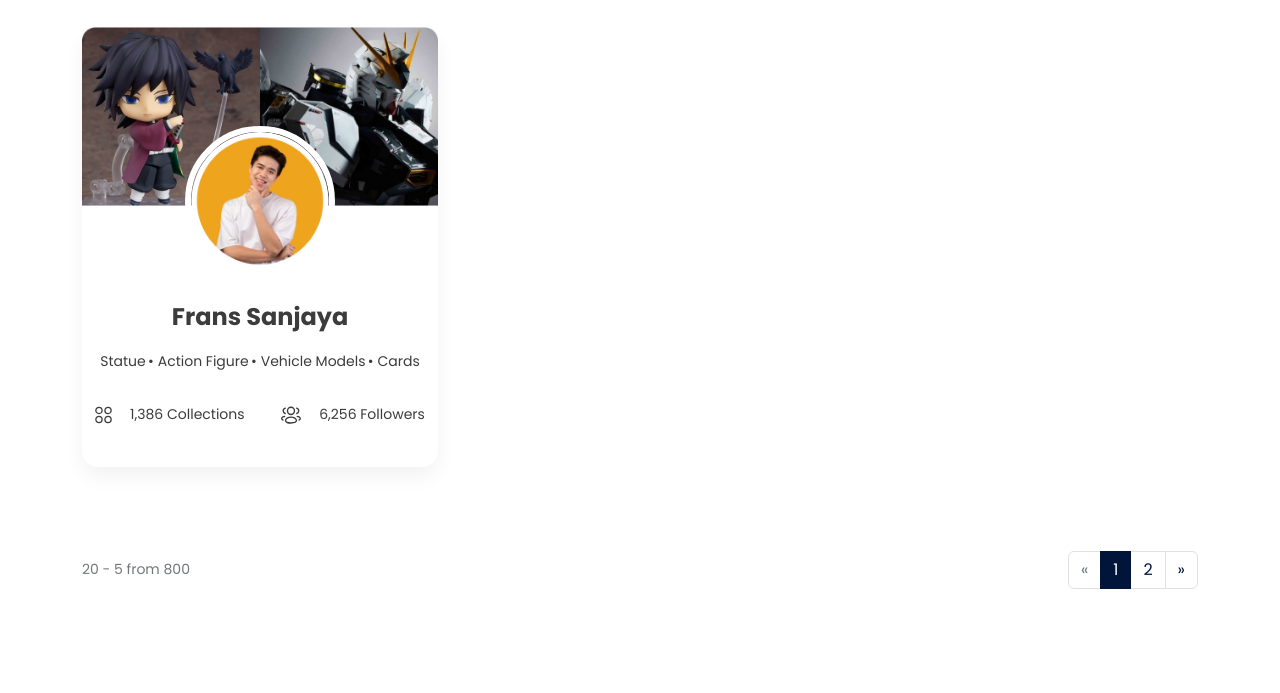
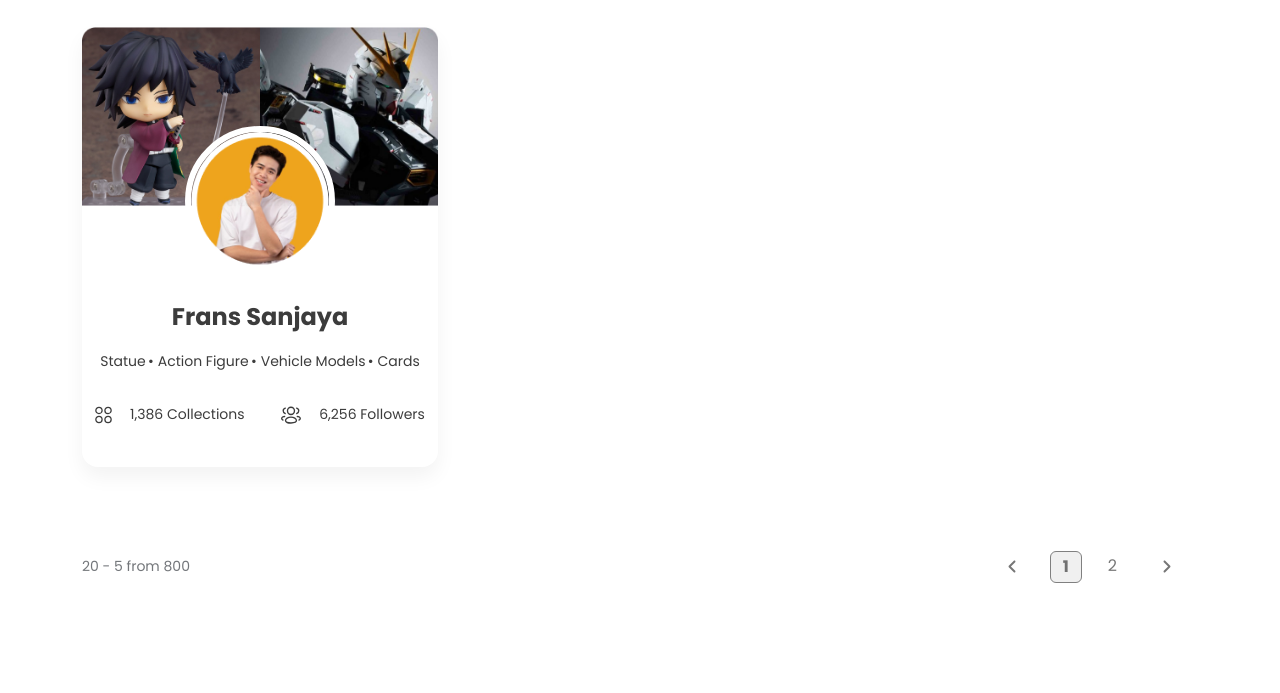
Before and after one commit to iceru/kolektibles, a plain HTML site: page collectors.html in a window 1280 px wide. Shown: the part 224-917 px from the top of the page. Drawn offline with nearby package versions, Linux system fonts and the light colour scheme.

Commit message:
pagination styling

```diff
--- a/collectors.html
+++ b/collectors.html
@@ -89,8 +89,10 @@
                 <nav aria-label="Page navigation">
                     <ul class="pagination justify-content-end">
                         <li class="page-item disabled">
-                            <a class="page-link" href="#" aria-label="Previous">
-                                <span aria-hidden="true">&laquo;</span>
+                            <a class="page-link prev" href="#" aria-label="Previous">
+                                <span aria-hidden="true">
+                                    <img src="/images/icons/chevron_left.svg" alt="">
+                                </span>
                                 <span class="visually-hidden">Previous</span>
                             </a>
                         </li>
@@ -98,7 +100,9 @@
                         <li class="page-item"><a class="page-link" href="#">2</a></li>
                         <li class="page-item">
                             <a class="page-link" href="#" aria-label="Next">
-                                <span aria-hidden="true">&raquo;</span>
+                                <span aria-hidden="true">
+                                    <img src="/images/icons/chevron_left.svg" alt="">
+                                </span>
                                 <span class="visually-hidden">Next</span>
                             </a>
                         </li>
--- a/scss/_global.scss
+++ b/scss/_global.scss
@@ -304,6 +304,32 @@ p {
 
     .pagination {
         margin-bottom: 0;
+
+        .page-item {
+            &.active {
+                .page-link {
+                    border: 1px solid #808080;
+                    border-radius: 6px;
+                    background-color: #F0F0F0;
+                    font-weight: bold;
+                }
+            }
+
+            .page-link {
+                color: rgba(53, 53, 53, 0.68);
+                border: none;
+                padding-top: 3px;
+                padding-bottom: 3px;
+                margin: 0 7px;
+
+                &.prev {
+                    img {
+                        transform: rotate(180deg);
+                    }
+                }
+            }
+        }
+
     }
 }
 
```
Also changed, not shown: css/app.css, images/icons/chevron_left.svg (added), 1 other file.
